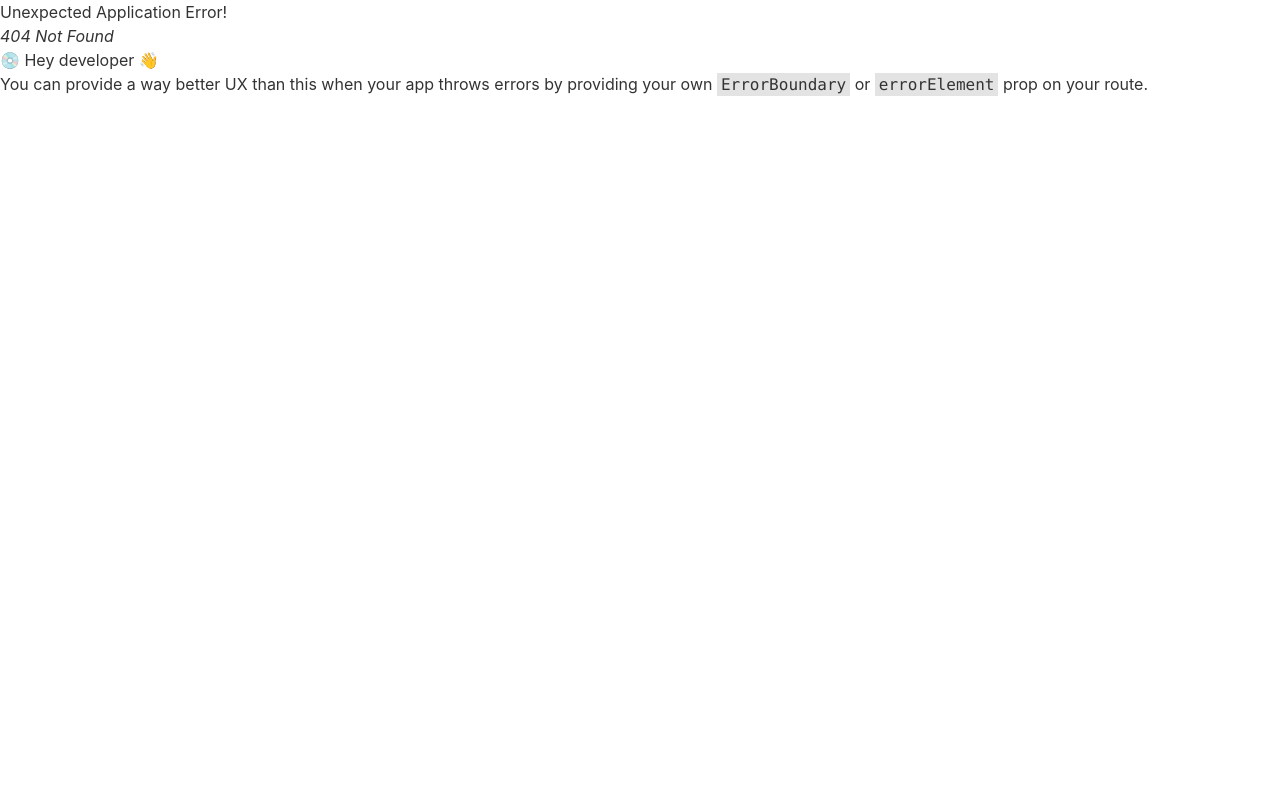
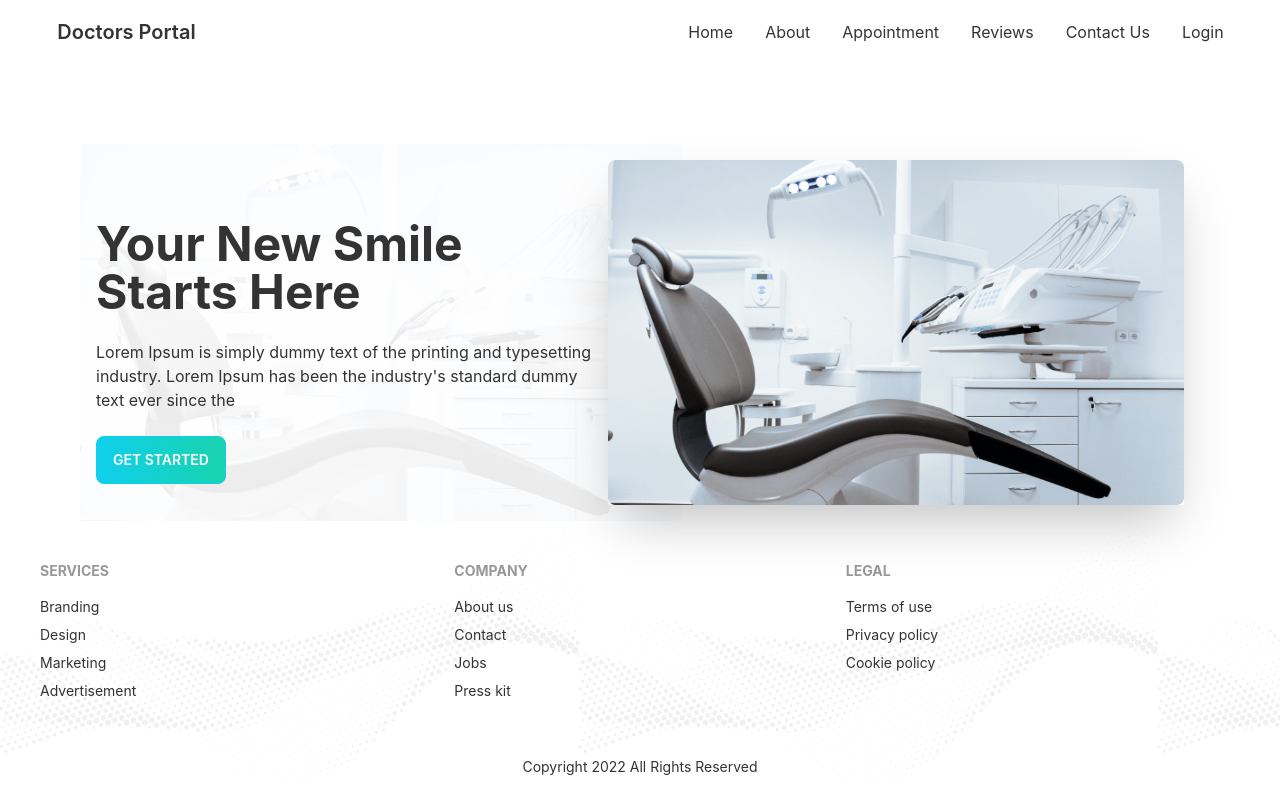
Before and after one commit to 100galib/doctorportal-client, a React (Create React App) app: page /appoinment in a window 1280 px wide. Before the commit this address had no page. Built offline with nearby package versions, Linux system fonts and the light colour scheme.

Commit message:
appoinment banner section added

```diff
--- /dev/null
+++ b/src/Components/Pages/NAppoinment/AppoinmentBanner/AppoinmentBanner.js
@@ -0,0 +1,22 @@
+import React from 'react';
+import bgImage from '../../../../assets/images/bg.png';
+import rightImage from '../../../../assets/images/chair.png';
+
+const AppoinmentBanner = () => {
+    return (
+        <header className='bg-contain bg-no-repeat lg:mx-20' style={{ backgroundImage: `url(${bgImage})` }}>
+            <div className="hero mt-20">
+                <div className="hero-content flex-col lg:flex-row-reverse">
+                    <img src={rightImage} className="shadow-2xl lg:max-w-xl" alt='banner area'/>
+                    <div className='mt-20 lg:mt-10'>
+                    <h1 className="text-6xl lg:text-5xl font-bold">Your New Smile Starts Here</h1>
+                    <p className="py-6">Lorem Ipsum is simply dummy text of the printing and typesetting industry. Lorem Ipsum has been the industry's standard dummy text ever since the</p>
+                    <button className="btn btn-primary bg-gradient-to-r from-primary to-secondary text-white">Get Started</button>
+                    </div>
+                </div>
+            </div>
+        </header>
+    );
+};
+
+export default AppoinmentBanner;
--- /dev/null
+++ b/src/Components/Pages/NAppoinment/LayoutAppoinment/LayoutAppoinment.js
@@ -0,0 +1,13 @@
+import React from 'react';
+import AppoinmentBanner from '../AppoinmentBanner/AppoinmentBanner';
+
+const LayoutAppoinment = () => {
+
+    return (
+        <div>
+            <AppoinmentBanner></AppoinmentBanner>
+        </div>
+    );
+};
+
+export default LayoutAppoinment;
--- a/src/Components/Pages/Shared/Navbar/Navbar.js
+++ b/src/Components/Pages/Shared/Navbar/Navbar.js
@@ -6,7 +6,7 @@
     const navBarItem = <>
         <li><Link to={'/'}>Home</Link></li>
         <li><Link>About</Link></li>
-        <li><Link>Appointment</Link></li>
+        <li><Link to={'/appoinment'}>Appointment</Link></li>
         <li><Link>Reviews</Link></li>
         <li><Link>Contact Us</Link></li>
         <li><Link to={'/login'}>Login</Link></li>
--- a/src/Components/Routes/Routes.js
+++ b/src/Components/Routes/Routes.js
@@ -2,6 +2,7 @@
 import Main from "../Layout/Main";
 import Home from "../Pages/Home/Home/Home";
 import Login from "../Pages/Login/Login";
+import LayoutAppoinment from "../Pages/NAppoinment/LayoutAppoinment/LayoutAppoinment";
 import Registration from "../Pages/Registration/Registration";
 
 
@@ -21,6 +22,10 @@
             {
                 path: '/registration',
                 element: <Registration></Registration>
+            },
+            {
+                path: '/appoinment',
+                element: <LayoutAppoinment></LayoutAppoinment>
             }
         ]
     }
```
